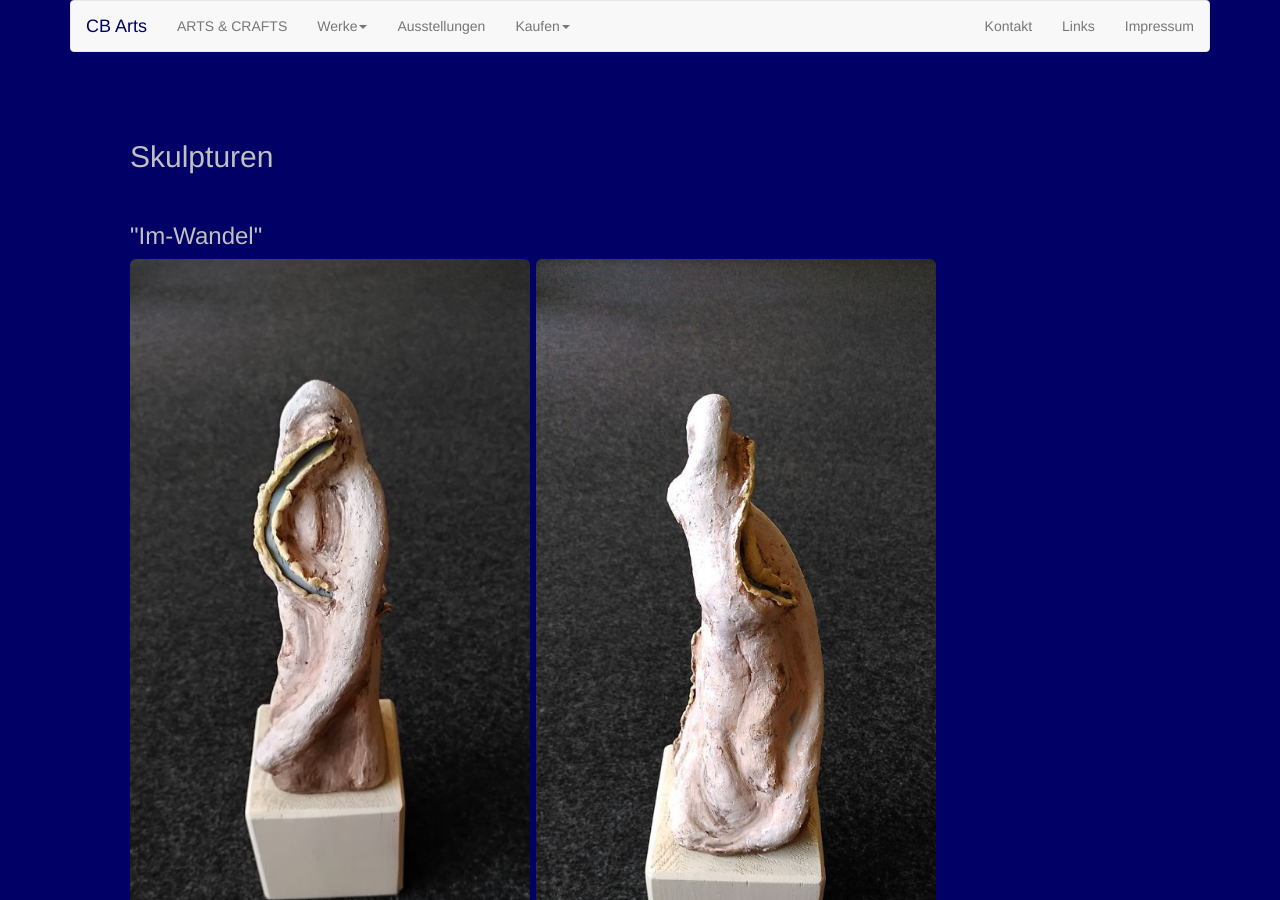
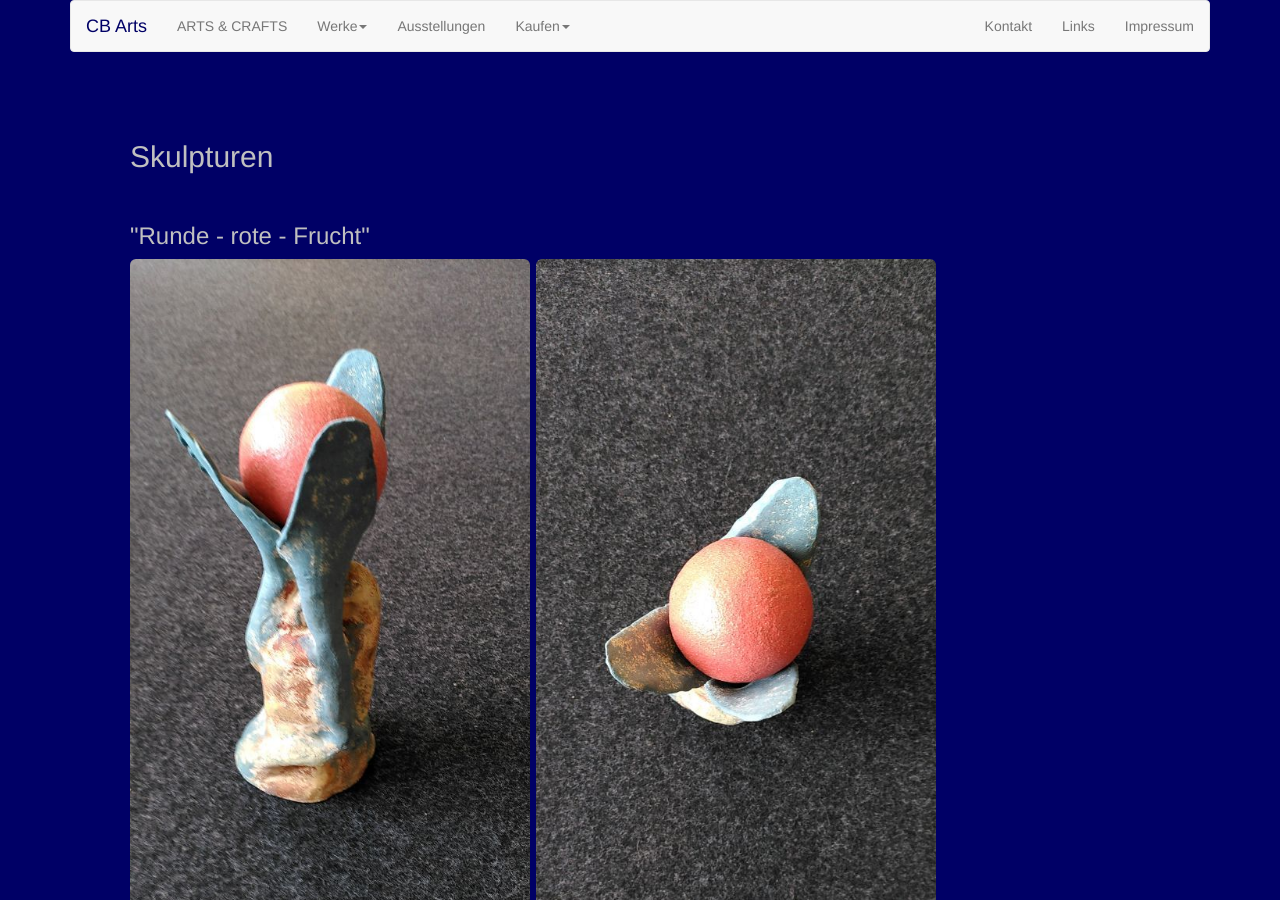
Before and after one commit to schmidb/CBArts, a Jekyll site: the page built from skulpturen.html, in a window 1280 px wide and 900 px high. Built offline with Jekyll 4.4.1, drawn with Linux system fonts in a browser that asks for light colours; some of the changed text lies outside the part shown.

Commit message:
weitere skultpur

```diff
--- a/skulpturen.html
+++ b/skulpturen.html
@@ -6,12 +6,22 @@ layout: default
 <h2>Skulpturen</h2>
 
 <br>
+<h3>"Runde - rote - Frucht"</h3>
+<p>
+  <a href="img/skulpturen/runde-rote-frucht-1.jpg" target="_blank"><img src="img/skulpturen/runde-rote-frucht-1.jpg" width="400" border="0" class="img-rounded"></a>
+  <a href="img/skulpturen/runde-rote-frucht-2.jpg" target="_blank"><img src="img/skulpturen/runde-rote-frucht-2.jpg" width="400" border="0" class="img-rounded"></a>
+  <a href="img/skulpturen/runde-rote-frucht-3.jpg" target="_blank"><img src="img/skulpturen/runde-rote-frucht-3.jpg" width="400" border="0" class="img-rounded"></a>
+  <a href="img/skulpturen/runde-rote-frucht-4.jpg" target="_blank"><img src="img/skulpturen/runde-rote-frucht-4.jpg" width="400" border="0" class="img-rounded"></a>
+<br>Größe: 45cm x 13cm x 13cm
+</p>
+
+<br>
 <h3>"Im-Wandel"</h3>
 <p>
   <a href="img/skulpturen/im-wandel-1.jpg" target="_blank"><img src="img/skulpturen/im-wandel-1.jpg" width="400" border="0" class="img-rounded"></a>
   <a href="img/skulpturen/im-wandel-2.jpg" target="_blank"><img src="img/skulpturen/im-wandel-2.jpg" width="400" border="0" class="img-rounded"></a>
   <a href="img/skulpturen/im-wandel-3.jpg" target="_blank"><img src="img/skulpturen/im-wandel-3.jpg" width="400" border="0" class="img-rounded"></a>
-<br>Größe: 28cm x 18cm  x 18cm
+<br>Größe: 28cm x 18cm x 18cm
 </p>
 
 <br>
```
Also changed, not shown: img/skulpturen/runde-rote-frucht-1.jpg (added), img/skulpturen/runde-rote-frucht-2.jpg (added), img/skulpturen/runde-rote-frucht-3.jpg (added), img/skulpturen/runde-rote-frucht-4.jpg (added).
